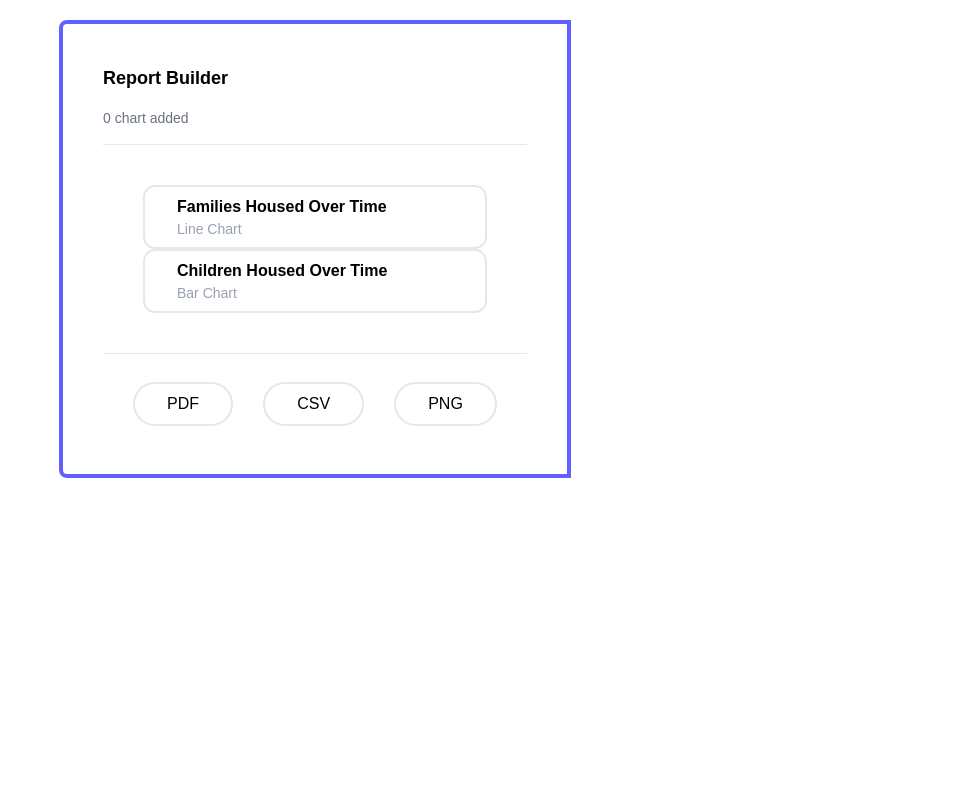
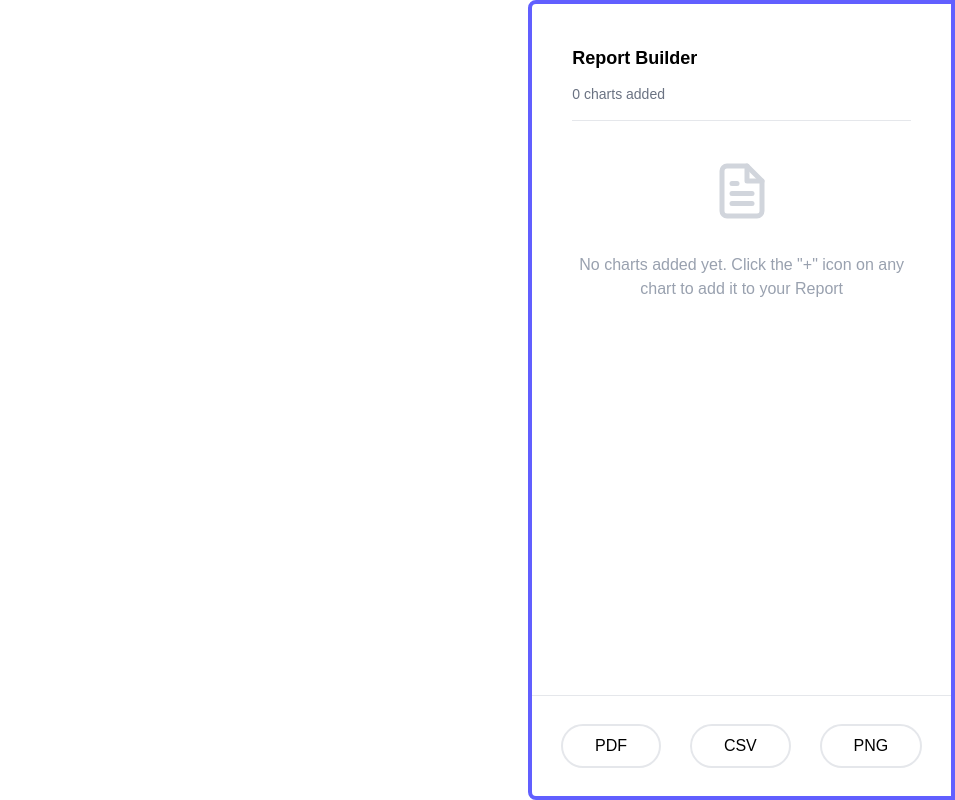
Before and after one commit to JumboCode/bostons-higher-ground, a Next.js app: page / in a window 1280 px wide. Shown: the whole page, without its empty margins (325-1280 px from the left). Built offline with nearby package versions, Linux system fonts and the light colour scheme.

Commit message:
Done done done but not the trash button

```diff
--- a/src/components/report_builder.tsx
+++ b/src/components/report_builder.tsx
@@ -1,5 +1,8 @@
 "use client";
 import { useState } from "react";
+import {FileText} from "./icons"
+
+/* TODO: make a dummy page for toggleable report sidebar */
 
 /*
  * This component represents a single chart entry in the report builder. Given
@@ -8,9 +11,15 @@ import { useState } from "react";
  */
 function ChartEntry({title,chartType}:{title:string, chartType:string}) {
     return (
-        <div className="mx-10 border-2 border-gray-200 py-2 px-8 rounded-xl"> {/*needs something to enlargen box*/}
+        <div className="mx-1 border-2 border-gray-200 py-5 px-8 rounded-xl mb-3"> {/*needs something to enlargen box*/}
             <div className="text-base font-semibold">{title}</div> {/*chart entry title*/}
             <div className="text-sm text-gray-400">{chartType}</div> {/*type of chart subtitle*/}
+            {/*text box for adding notes*/}
+            <input
+                type="text"
+                className="bg-[#F3F3F5] w-full h-14 rounded-xl py-2 px-3 mt-2 focus:outline-none focus:ring-2 focus:ring-blue-500 focus:border-transparent"
+                placeholder="Add notes..."
+            />
         </div>
     );
 }
@@ -23,24 +32,35 @@ function ChartEntry({title,chartType}:{title:string, chartType:string}) {
  */
 export default function ReportBuilder() {
     /* variable keeping track of #charts we have */
-    const [count, setCount] = useState(0); //UPDATE LATER
+    const [count, setCount] = useState(0); // UPDATE LATER
 
     return (
-        <div>
+        <div className="flex justify-end">
             {/* we use components within our JSX similarly to html tags */}
 
-            <div className="h-full mx-96 my-5 px-10 py-10 rounded-l-lg border-4 border-indigo-500">
-                <div className="text-lg font-bold mb-4">Report Builder</div> {/*main title*/}
-                <div className="text-sm text-gray-500 mb-4">{count} chart added</div> {/*# charts subtitle*/}
-                <hr className="border-gray-200"></hr> {/*line divider*/}
+            <div className="relative h-dvh w-1/3 px-10 py-10 rounded-l-lg border-4 border-indigo-500">
+                {/* <div className="absolute top-5 w-full"> */}
+                    <div className="text-lg font-bold mb-3">Report Builder</div> {/*main title*/}
+                    <div className="text-sm text-gray-500 mb-4">{count} {count === 1 ? "chart" : "charts"} added</div> {/*# charts subtitle*/}
+                    <hr className="w-full border-gray-200"></hr> {/*line divider*/}
+                {/* </div> */}
 
                 {/*Chart Section*/}
-                <div className="my-10">
-                    <ChartEntry title="Families Housed Over Time" chartType="Line Chart"/>
-                    <ChartEntry title="Children Housed Over Time" chartType="Bar Chart"/>
-
+                <div className="my-8">
+                    {count > 0 ? (
+                        <>
+                            <ChartEntry title="Families Housed Over Time" chartType="Line Chart" />
+                            <ChartEntry title="Children Housed Over Time" chartType="Bar Chart" />
+                        </>
+                    ) : (
+                        <div className="flex flex-col items-center justify-center text-gray-400 mt-10">
+                            <FileText stroke="#D1D5DC" width="60" height="60"/>
+                            <p className="mt-8 text-center text-md mb-2">No charts added yet. Click the "+" icon on any chart to add it to your Report</p>
+                        </div>
+                    )}
                 </div>
 
+                <div className="absolute bottom-5 left-0 w-full">
                     <hr className="border-gray-200"></hr> {/*line divider*/}
 
                     {/*Footer Buttons */}
@@ -49,7 +69,7 @@ export default function ReportBuilder() {
                         <button className="border-2 border-gray-200 py-2 px-8 rounded-full">CSV</button>
                         <button className="border-2 border-gray-200 py-2 px-8 rounded-full">PNG</button>
                     </div>
-
+                </div>
             </div>
         </div>
     );
```
Lines whose indentation alone changed are shown as unchanged.
